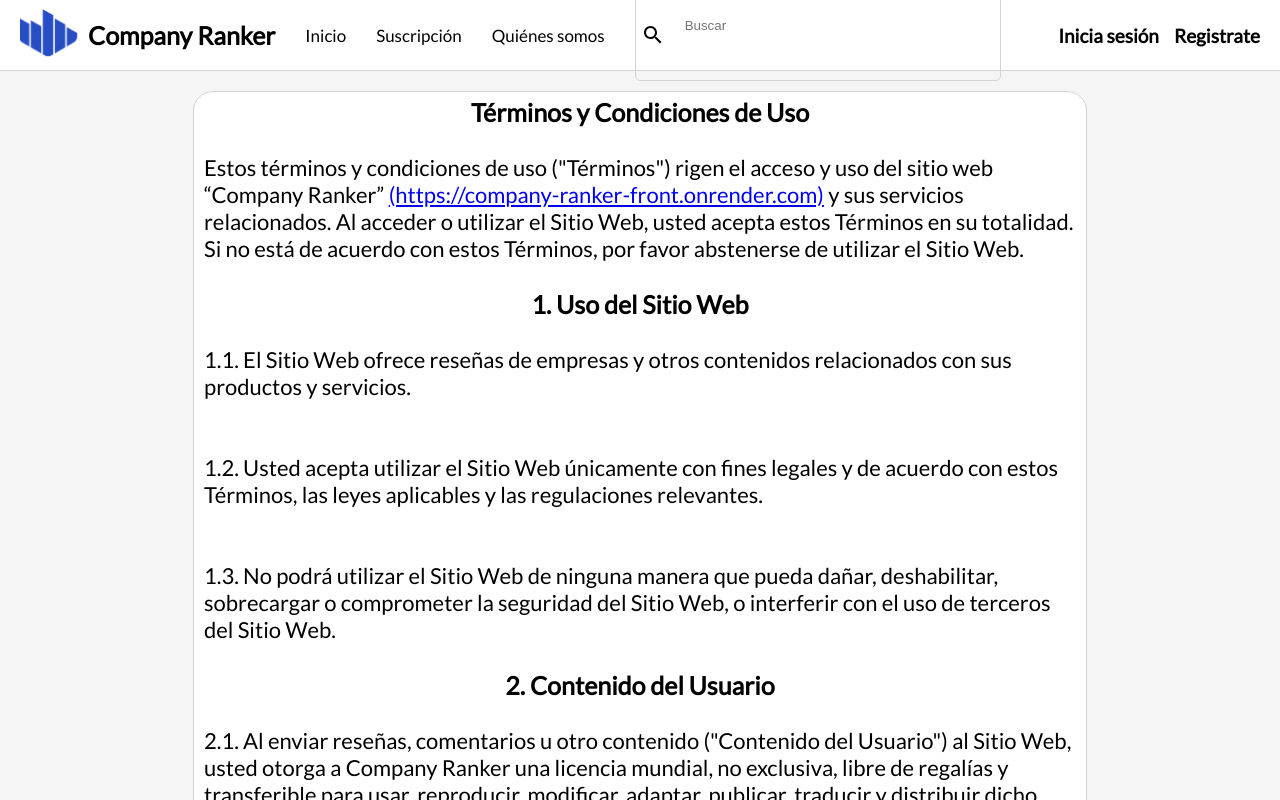
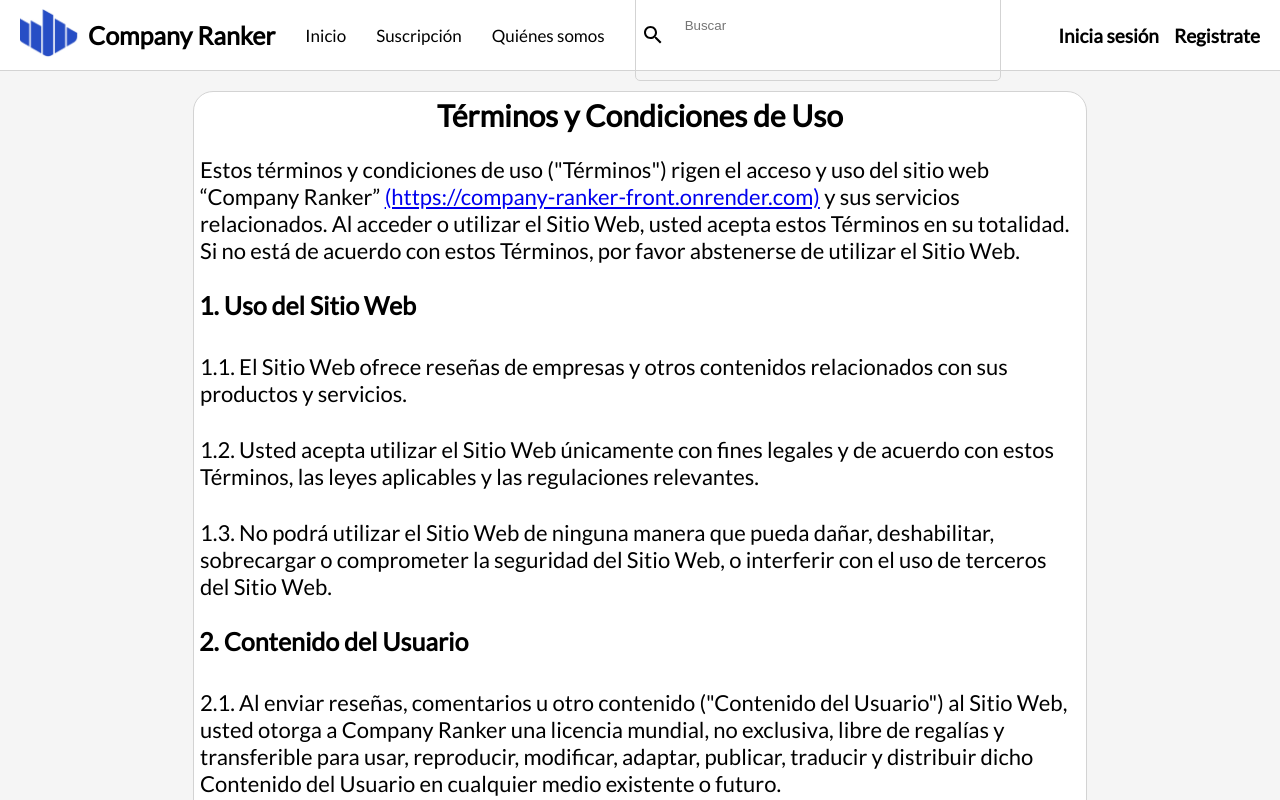
Before and after one commit to GustavoR-ivera/Company-Ranker, a React (Create React App) app in the folder frontend/: page /tyc in a window 1280 px wide. Shown: the top 800 px of the page. Built offline with nearby package versions, Linux system fonts and the light colour scheme; no server answers.

Commit message:
update tyc

```diff
--- a/frontend/src/pages/tyc/Tyc.jsx
+++ b/frontend/src/pages/tyc/Tyc.jsx
@@ -1,5 +1,6 @@
 import "./tyc.scss";
 import NavBar from "../../components/navBar/NavBar";
+import Footer from "../../components/footer/Footer";
 
 const Tyc = () => {
   return (
@@ -9,7 +10,7 @@ const Tyc = () => {
 
         <div className="container">
           <div className="item">
-            <span>Términos y Condiciones de Uso</span>
+            <div className=" tittle">Términos y Condiciones de Uso</div>
             <p>
               Estos términos y condiciones de uso ("Términos") rigen el acceso y uso del sitio web “Company Ranker” <a href="https://company-ranker-front.onrender.com">(https://company-ranker-front.onrender.com)</a> y sus servicios relacionados. Al acceder o utilizar el Sitio Web, usted acepta estos Términos en su totalidad. Si no está de acuerdo con estos Términos, por favor abstenerse de utilizar el Sitio Web.{" "}
             </p>
@@ -35,6 +36,7 @@ const Tyc = () => {
             <p>7.1. Si tiene alguna pregunta sobre estos Términos, puede ponerse en contacto con nosotros en la sección de quejas o reclamos de la página Company Ranker.</p>
           </div>
         </div>
+        <Footer />
       </div>
     </div>
   );
--- a/frontend/src/pages/tyc/tyc.scss
+++ b/frontend/src/pages/tyc/tyc.scss
@@ -16,27 +16,38 @@
       margin-top: 10px;
       margin-bottom: 7px;
       justify-content: left;
-        align-items: center;
+      align-items: left;
       border: 1px solid lightgray;
       border-radius: 20px;
       padding: 5px;
       width: 70%;
+
       span {
+        margin-top: 20px;
         font-size: 25px;
         font-weight: bold;
         text-align: left;
+        margin-bottom: 10px; // Aumenta este valor para más espacio después de cada <span>
+      }
 
-        }
       p {
         font-size: 22px;
-          padding: 5px;
+        padding: 1px;
+        margin-bottom: 5px; // Reduce este valor para menos espacio después de cada <p>
       }
     }
 
     h3 {
-        margin-top: 25px;
+      margin-top: 10px;
       text-align: center;
       font-size: 25px;
     }
+
+  }
+
+  .tittle {
+    font-size: 30px;
+    text-align: center;
+    font-weight: bold;
   }
 }
```
Lines whose indentation alone changed are shown as unchanged.
